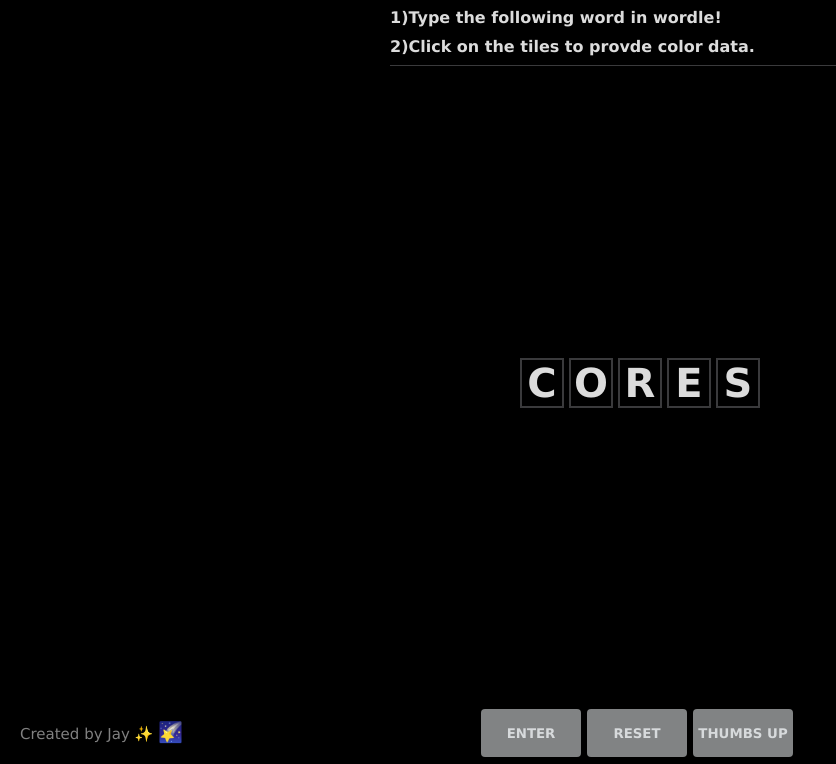
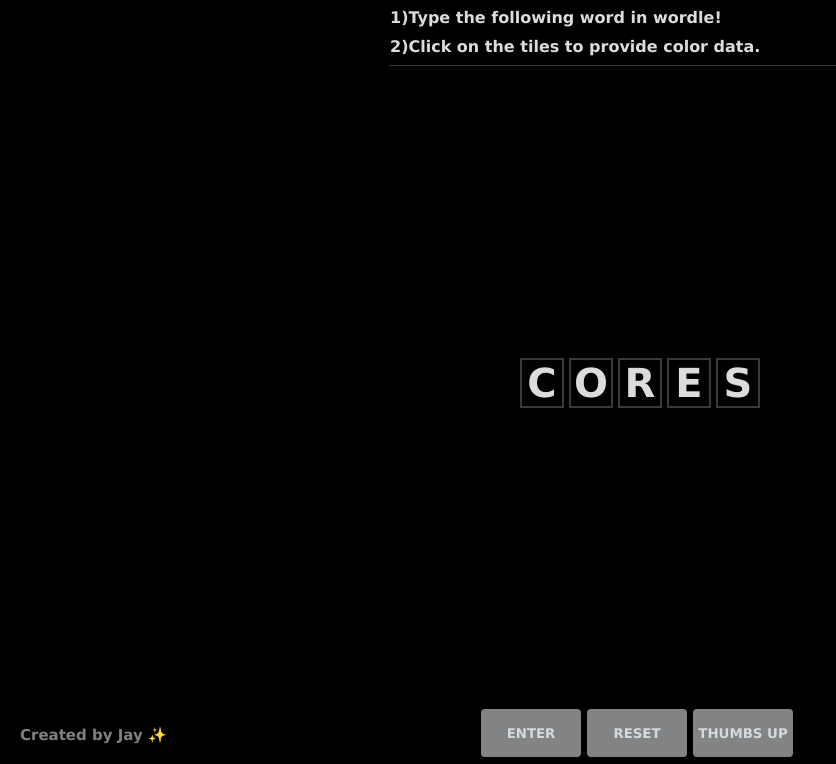
Before and after one commit to a-stardust/Wordle-Solver, a plain HTML site: page index.html in a window 1280 px wide. Shown: the part 36-800 px from the top of the page, without its empty margins (0-836 px from the left). Drawn offline with Linux system fonts and the light colour scheme.

Commit message:
Update index.html

```diff
--- a/index.html
+++ b/index.html
@@ -5,9 +5,7 @@
     <meta http-equiv="X-UA-Compatible" content="IE=edge" />
     <meta name="viewport" content="width=device-width, initial-scale=1.0" />
     <title>Wordle Solver</title>
-
     <script src="./main.js"></script>
-
     <link rel="stylesheet" href="./styles.css">
   </head>
   <body>
@@ -16,8 +14,8 @@
         <header>
           <h1 class="title">WORDLE SOLVER &#127820</h1>
           <h1 class="heading">1)Type the following word in wordle!</h1>
-          <h1 class="heading">2)Click on the tiles to provde color data.</h1>
-
+          <h1 class="heading">2)Click on the tiles to provide color data.</h1>
+          <h1 class="created-by">Created by Jay &#10024;</h1>
         </header>
         <div id="board-container">
           <div id="board">
@@ -25,15 +23,10 @@
         </div>
     </div>
     <div id="predicted-container"></div>
-
   </body>
   <div id="button-container">
     <button data-key="enter" class="wide-button">Enter</button>
     <button data-key="reset" class="wide-button">Reset</button>
     <button data-key="thumbs-up" class="wide-button">Thumbs Up</button>
   </div>
-  <div class="created-by">Created by Jay &#10024;
-    <span style='font-size:20px;'>&#127776;</span>
-  </div>
-
 </html>
```
